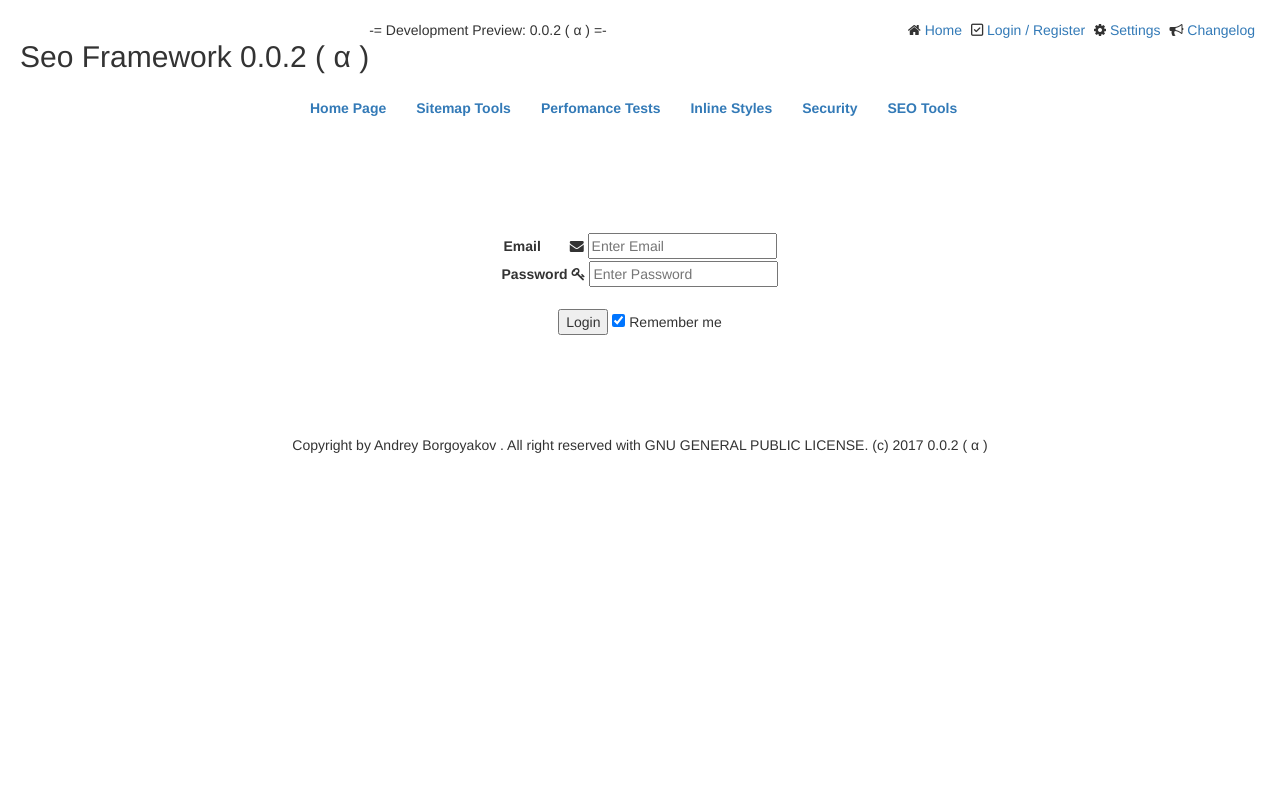
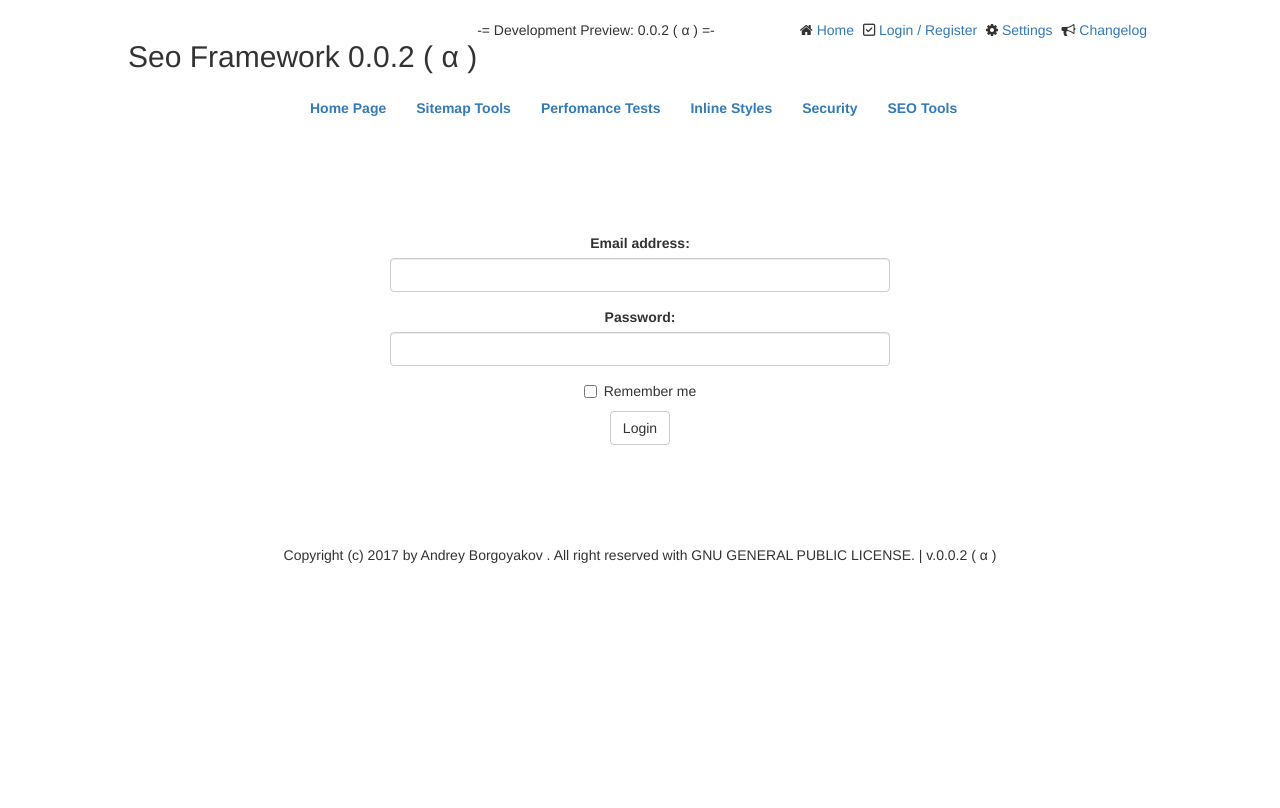
Before and after one commit to andrey-borgoyakov/seo-framework, a PHP site: page /users/login in a window 1280 px wide. Run offline with PHP 8.4, Linux system fonts and the light colour scheme; some libraries are stand-ins or nearby versions.

Commit message:
Reformat Forms with bootstrap css.

```diff
--- a/app/Core/Origin/Root.php
+++ b/app/Core/Origin/Root.php
@@ -25,7 +25,7 @@ abstract class Core_Origin_Root
 
     public function getCopyRight()
     {
-        return 'Copyright by Andrey Borgoyakov . All right reserved with GNU GENERAL PUBLIC LICENSE. (c) 2017 '
+        return 'Copyright (c) 2017 by Andrey Borgoyakov . All right reserved with GNU GENERAL PUBLIC LICENSE. | v.'
             . $this->getVersion();
     }
 
--- a/app/themes/default/css/style.css
+++ b/app/themes/default/css/style.css
@@ -28,8 +28,12 @@ a { text-decoration: none; }
 a:hover { text-decoration: underline; }
 
 body {
-    max-width: 100%;
     padding: 20px;
+}
+
+#wrapper {
+    width:1024px;
+    margin: 0 auto;
 }
 
 div.clear {
@@ -107,3 +111,8 @@ div.clear {
     font-size:2em;
     vertical-align:middle;
 }
+
+.request-form {
+    width: 30%;
+    margin: 0 auto;
+}
--- a/app/themes/default/templates/includes/login.phtml
+++ b/app/themes/default/templates/includes/login.phtml
@@ -1,14 +1,16 @@
 <div class="login-form">
     <form>
-    <label class="email-label"><b>Email</b></label>
-    <i class="fa fa-envelope" aria-hidden="true"></i>
-    <input type="text" placeholder="Enter Email" name="email" required>
-    <br>
-    <label><b>Password</b></label>
-    <i class="fa fa-key" aria-hidden="true"></i>
-    <input type="password" placeholder="Enter Password" name="password" required>
-    <br><br>
-    <button type="submit">Login</button>
-    <input type="checkbox" checked="checked"> Remember me
+        <div class="form-group">
+            <label for="email">Email address:</label>
+            <input type="email" class="form-control" id="email" name="email">
+        </div>
+        <div class="form-group">
+            <label for="pwd">Password:</label>
+            <input type="password" class="form-control" id="pwd" name="password">
+        </div>
+        <div class="checkbox">
+            <label><input type="checkbox"> Remember me</label>
+        </div>
+        <button type="submit" class="btn btn-default">Login</button>
     </form>
 </div>
```
Also changed, not shown: app/themes/default/templates/performance/request-form.phtml (+6 -3 lines), app/themes/default/templates/sitemap/request-form.phtml (+6 -3 lines), app/themes/default/templates/styles/request-form.phtml (+6 -3 lines).
